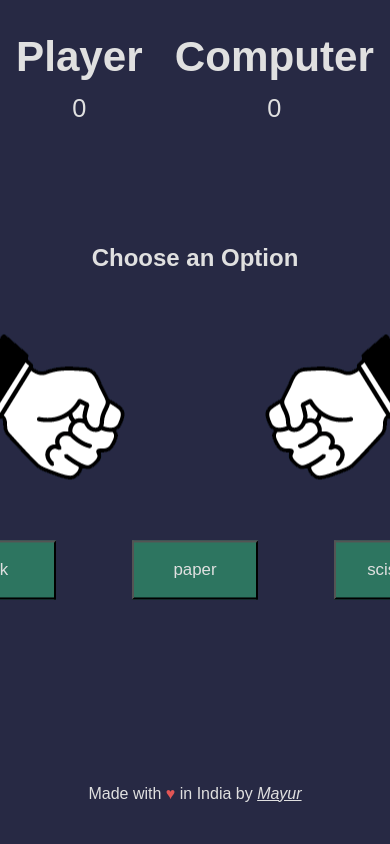
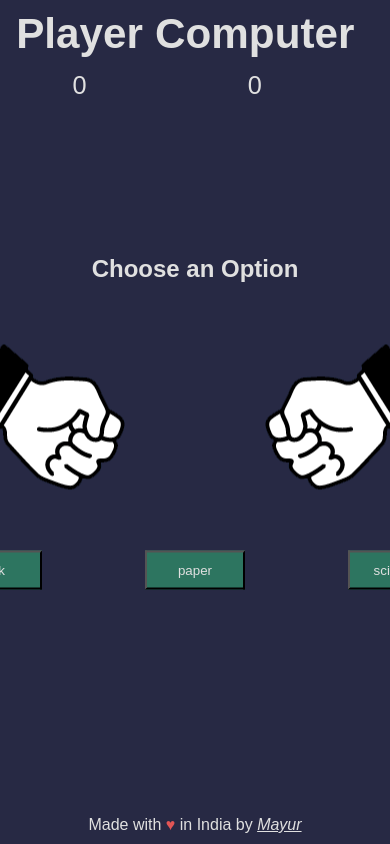
Before and after one commit to mayurkode7/rockpaperscissors, a plain HTML site: page index.html in a window 390 px wide. Both pictures are taken after a click on the button "Let's Play". Shown: the top 844 px of the page. Drawn offline with Linux system fonts and the light colour scheme.

Commit message:
adds responsivness

```diff
--- a/index.html
+++ b/index.html
@@ -4,7 +4,7 @@
     <meta charset="UTF-8" />
     <meta name="viewport" content="width=device-width, initial-scale=1.0" />
     <title>Rock Paper Scissors</title>
-    <link rel="stylesheet" href="./style.css" />
+    <link rel="stylesheet" href="./responsive.css" />
   </head>
   <body>
     <section class="game">
@@ -42,11 +42,14 @@
         </div>
       </div>
 
-      <footer>
-        Made with <span style="color: #e25555">&#9829;</span> in India by
-        <a href="https://www.linkedin.com/in/mayur-kode-0035b480/"> Mayur </a>
-      </footer>
+
     </section>
+
+    <footer>
+      Made with <span style="color: #e25555">&#9829;</span> in India by
+      <a href="https://www.linkedin.com/in/mayur-kode-0035b480/"> Mayur </a>
+    </footer>
+
     <script src="./app.js"></script>
   </body>
 </html>
--- /dev/null
+++ b/responsive.css
@@ -0,0 +1,155 @@
+* {
+  margin: 0;
+  padding: 0;
+  box-sizing: border-box;
+}
+
+body {
+  background-color: rgb(39, 41, 68);
+}
+
+button {
+  min-width: 100px;
+  background: none;
+  background-color: rgb(45, 117, 96);
+  color: rgb(224, 224, 224);
+  padding: 10px;
+  cursor: pointer;
+}
+
+section {
+  font-family: sans-serif;
+  width: 95%;
+}
+
+.score {
+  color: rgb(224, 224, 224);
+  /* width: 100%; */
+  display: flex;
+  justify-content: space-around;
+  align-items: center;
+  padding: 10px;
+  overflow: hidden;
+}
+
+.score h2 {
+  font-size: 5vh;
+}
+
+.score p {
+  font-size: 3vh;
+  padding: 1.5vh;
+  text-align: center;
+}
+
+.intro {
+  color: rgb(224, 224, 224);
+  display: flex;
+  flex-direction: column;
+  align-items: center;
+  justify-content: space-around;
+  transition: opacity 0.5s ease;
+}
+
+.intro h1 {
+  font-size: 5vh;
+  padding: 1vh;
+}
+
+.intro img {
+  margin-bottom: 10px;
+}
+
+.intro button,
+.match button {
+}
+
+.match {
+  position: absolute;
+  left: 50%;
+  top: 50%;
+  /* border: 1px solid; */
+  transform: translate(-50%, -50%);
+  text-align: center;
+  color: rgb(224, 224, 224);
+  transition: opacity 0.5s ease 0.5s;
+}
+
+.hands,
+.options {
+  display: flex;
+  justify-content: space-around;
+  align-items: center;
+}
+
+.player-hand {
+  transform: rotateY(180deg);
+}
+
+div.fade-out {
+  opacity: 0;
+  pointer-events: none;
+}
+
+div.fade-in {
+  opacity: 1;
+  pointer-events: all;
+}
+
+footer {
+  position: fixed;
+  bottom: 0;
+  font-family: sans-serif;
+  text-align: center;
+  color: rgb(224, 224, 224);
+  margin: 0 auto;
+  width: 100%;
+  padding-bottom: 10px;
+}
+
+footer a {
+  color: rgb(224, 224, 224);
+  font-style: italic;
+}
+
+@keyframes shakePlayer {
+  0% {
+    transform: rotateY(180deg) translateY(0px);
+  }
+  20% {
+    transform: rotateY(180deg) translateY(-50px);
+  }
+  40% {
+    transform: rotateY(180deg) translateY(0px);
+  }
+  60% {
+    transform: rotateY(180deg) translateY(-50px);
+  }
+  80% {
+    transform: rotateY(180deg) translateY(0px);
+  }
+  100% {
+    transform: rotateY(180deg) translateY(-50px);
+  }
+}
+
+@keyframes shakeComputer {
+  0% {
+    transform: translateY(0px);
+  }
+  20% {
+    transform: translateY(-50px);
+  }
+  40% {
+    transform: translateY(0px);
+  }
+  60% {
+    transform: translateY(-50px);
+  }
+  80% {
+    transform: translateY(0px);
+  }
+  100% {
+    transform: translateY(-50px);
+  }
+}
```
